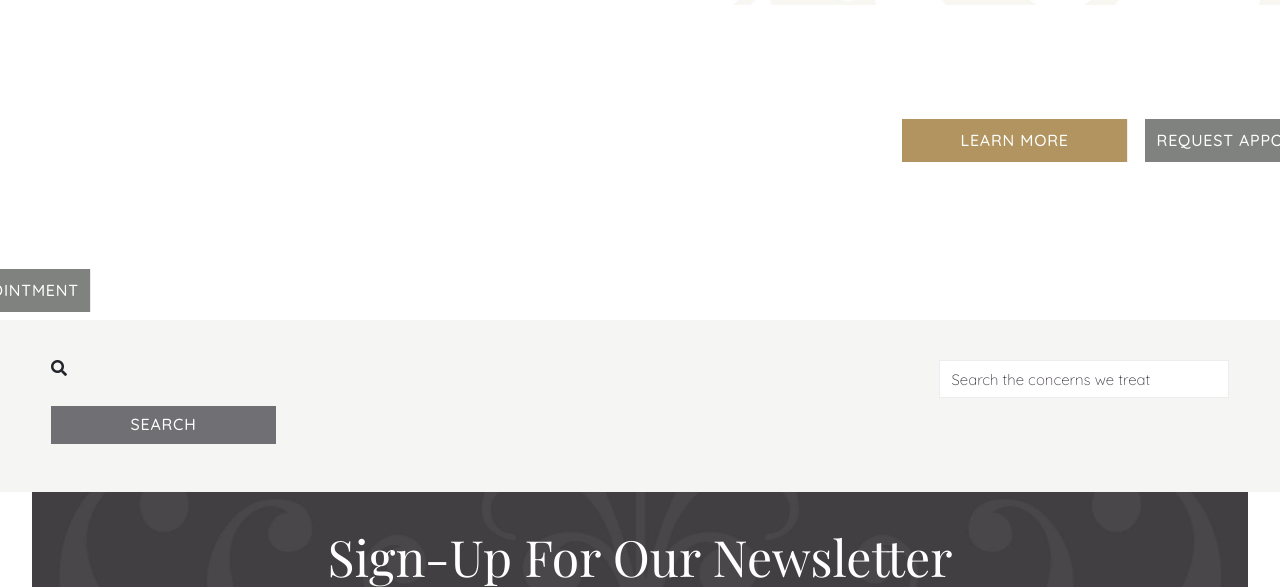
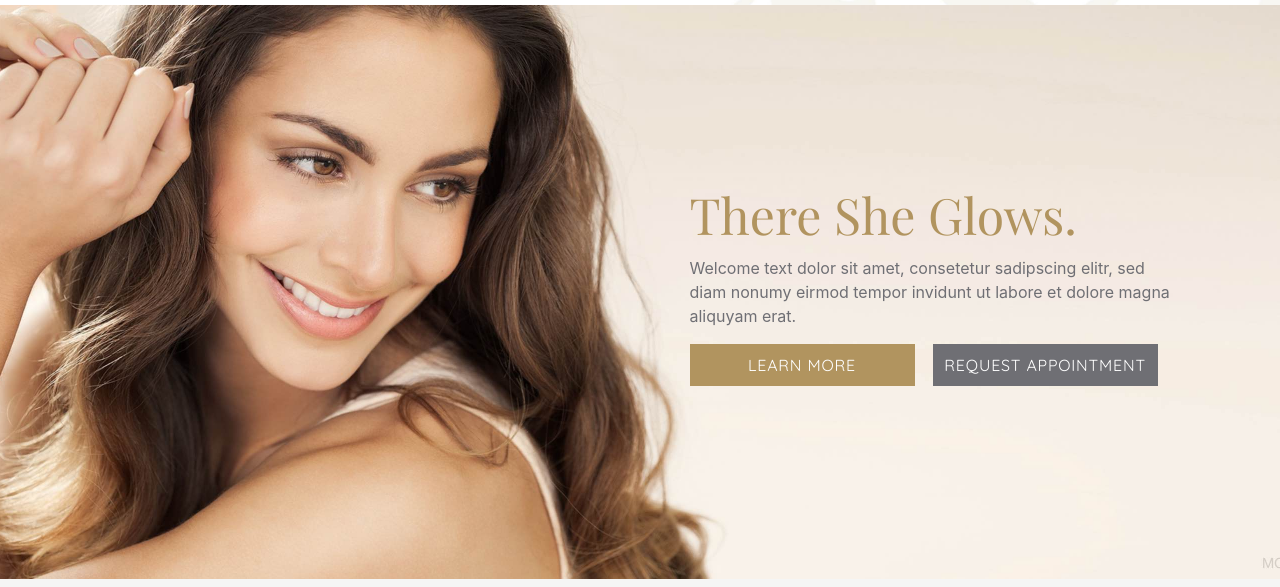
Before and after one commit to drbcreative/Stay_Beautiful-Static, a plain HTML site: page index.html in a window 1280 px wide. Shown: the part 175-762 px from the top of the page. Drawn offline with nearby package versions, Linux system fonts and the light colour scheme; a script that the page names is missing; a web font is replaced by a local one.

Commit message:
hero section complete

```diff
--- a/index.html
+++ b/index.html
@@ -72,7 +72,7 @@
                   <a href="#" class="nav-link" role="button">ABOUT</a>
                 </span>
                 <span
-                  class="nav-item nav-divider d-none d-lg-inline-flex"
+                  class="nav-item nav-divider d-none d-xl-inline-flex"
                 ></span>
                 <span class="nav-item dropdown">
                   <a
@@ -92,7 +92,7 @@
                   </div>
                 </span>
                 <span
-                  class="nav-item nav-divider d-none d-lg-inline-flex"
+                  class="nav-item nav-divider d-none d-xl-inline-flex"
                 ></span>
                 <span class="nav-item dropdown">
                   <a
@@ -113,7 +113,7 @@
                 </span>
 
                 <span
-                  class="nav-item nav-divider d-none d-lg-inline-flex"
+                  class="nav-item nav-divider d-none d-xl-inline-flex"
                 ></span>
                 <span class="nav-item dropdown">
                   <a
@@ -134,19 +134,19 @@
                 </span>
 
                 <span
-                  class="nav-item nav-divider d-none d-lg-inline-flex"
+                  class="nav-item nav-divider d-none d-xl-inline-flex"
                 ></span>
                 <span class="nav-item">
                   <a href="#" class="nav-link" role="button">GALLERY</a>
                 </span>
                 <span
-                  class="nav-item nav-divider d-none d-lg-inline-flex"
+                  class="nav-item nav-divider d-none d-xl-inline-flex"
                 ></span>
                 <span class="nav-item">
                   <a href="#" class="nav-link" role="button">PATIENT INFO</a>
                 </span>
                 <span
-                  class="nav-item nav-divider d-none d-lg-inline-flex"
+                  class="nav-item nav-divider d-none d-xl-inline-flex"
                 ></span>
                 <span class="nav-item">
                   <a href="#" class="nav-link" role="button"
@@ -162,57 +162,26 @@
     </header>
 
     <main>
-      <!-- hero slider -->
+      <!-- hero -->
       <section class="hero">
-        <div class="slide slide-1">
-          <video
-            playsinline="playsinline"
-            autoplay="autoplay"
-            muted="muted"
-            loop="loop"
-            class="d-none d-md-block"
-          >
-            <source src="video/rejuvalife.mp4" type="video/mp4" />
-          </video>
-          <div class="content-wrapper">
-            <div class="slide-info">
-              <h1 class="color-white text-center">
-                Vitality: Inside & Out
-              </h1>
-              <p class="body-copy color-white text-center">
-                Welcome text ut imperdiet ac ante vitae tincidunt. In convallis
-                ut metus quis congue. Lut lacus in arcu ornare mollis.
-              </p>
-              <div class="ui-btn-group">
-                <a href="#" class="ui-btn ui-btn-main">LEARN MORE</a>
-                <a href="#" class="ui-btn ui-btn-light-accent"
-                  >REQUEST APPOINTMENT</a
-                >
-              </div>
-            </div>
-          </div>
-        </div>
-        <div class="slide slide-2">
-          <div class="content-wrapper">
-            <div class="slide-info">
-              <h1 class="color-white text-center">
-                Vitality: Inside & Out
-              </h1>
-              <p class="body-copy color-white text-center">
-                Welcome text ut imperdiet ac ante vitae tincidunt. In convallis
-                ut metus quis congue. Lut lacus in arcu ornare mollis.
-              </p>
-              <div class="ui-btn-group">
-                <a href="#" class="ui-btn ui-btn-main">LEARN MORE</a>
-                <a href="#" class="ui-btn ui-btn-light-accent"
-                  >REQUEST APPOINTMENT</a
-                >
-              </div>
+        <div class="containerish">
+          <div class="section-info">
+            <h2 class="color-main">There She Glows.</h2>
+            <p class="leady-copy color-dark-accent">
+              Welcome text dolor sit amet, consetetur sadipscing elitr, sed diam
+              nonumy eirmod tempor invidunt ut labore et dolore magna aliquyam
+              erat.
+            </p>
+            <div class="ui-btn-group">
+              <a href="#" class="ui-btn ui-btn-main">LEARN MORE</a>
+              <a href="#" class="ui-btn ui-btn-dark-accent"
+                >REQUEST APPOINTMENT</a
+              >
             </div>
           </div>
         </div>
       </section>
-      <!-- /hero slider -->
+      <!-- /hero -->
 
       <!-- search -->
       <section class="search">
@@ -402,7 +371,7 @@
     <script src="js/vendor/jquery.min.js"></script>
     <script src="js/vendor/bootstrap.bundle.min.js"></script>
     <script src="js/vendor/db-animate.min.js"></script>
-    <script src="slick/slick.min.js"></script>
-    <script src="js/slider-init.min.js"></script>
+    <!-- <script src="slick/slick.min.js"></script> -->
+    <!-- <script src="js/slider-init.min.js"></script> -->
   </body>
 </html>
--- a/scss/partials/_buttons.scss
+++ b/scss/partials/_buttons.scss
@@ -8,7 +8,7 @@
 .ui-btn {
   font-family: $font-primary;
   font-size: 1rem;
-  font-weight: 500;
+  font-weight: 400;
   font-style: normal;
   letter-spacing: 0.05rem;
   line-height: 0.9375rem;
--- a/scss/partials/_responsive.scss
+++ b/scss/partials/_responsive.scss
@@ -19,7 +19,7 @@
 @media screen and (min-width: 768px) {
   .ui-btn {
     display: inline-flex;
-    width: 220px;
+    min-width: 220px;
   }
   /* TOPBAR ******************************************************* */
   .topbar {
@@ -50,6 +50,26 @@
     }
   }
   /* HERO ********************************************************* */
+  .hero {
+    background: url("../../img/hero-bg@2x.jpg") center / cover;
+    min-height: 55vh;
+    overflow: hidden;
+    position: relative;
+    padding: 40px 20px;
+    display: flex;
+    align-items: center;
+
+    .containerish {
+      display: grid;
+      grid-template-columns: 1fr 3fr;
+
+      .section-info {
+        grid-column: 2;
+        background: rgba($color-light, 0.8);
+        padding: 2rem;
+      }
+    }
+  }
   /* SEARCH ******************************************************* */
   .search {
     background: $color-light;
@@ -192,6 +212,30 @@
     }
   }
   /* HERO ********************************************************* */
+  .hero {
+    background: url("../../img/hero-bg@2x.jpg") center / cover;
+    min-height: 55vh;
+    overflow: hidden;
+    position: relative;
+    padding: 40px 20px;
+    display: flex;
+    align-items: center;
+
+    .containerish {
+      display: grid;
+      grid-template-columns: 1fr max-content;
+
+      .section-info {
+        grid-column: 2;
+        background: transparent;
+        padding: 0;
+
+        p {
+          max-width: 490px;
+        }
+      }
+    }
+  }
   /* SEARCH ******************************************************* */
   /* BOTOX AND FILLERS ******************************************** */
   /* ABOUT US ***************************************************** */
@@ -231,6 +275,26 @@
     }
   }
   /* HERO ********************************************************* */
+  .hero {
+    background: url("../../img/hero-bg@2x.jpg") center / cover;
+    min-height: 574px;
+
+    .containerish {
+      display: grid;
+      grid-template-columns: 1fr 1fr;
+
+      .section-info {
+        grid-column: 2;
+        background: transparent;
+        padding: 0;
+        justify-self: center;
+
+        p {
+          max-width: 490px;
+        }
+      }
+    }
+  }
   /* SEARCH ******************************************************* */
   /* BOTOX AND FILLERS ******************************************** */
   /* ABOUT US ***************************************************** */
--- a/scss/partials/_sections.scss
+++ b/scss/partials/_sections.scss
@@ -15,8 +15,13 @@ section {
 /* HERO SECTION */
 /* -------------------------------------------------------------------------- */
 .hero {
+  background: url("../../img/hero-bg@2x.jpg") center right / cover;
+  min-height: 65vh;
   overflow: hidden;
   position: relative;
+  padding: 40px 20px;
+  display: flex;
+  align-items: center;
 }
 
 /* -------------------------------------------------------------------------- */
--- a/scss/partials/_typography.scss
+++ b/scss/partials/_typography.scss
@@ -88,7 +88,7 @@ h6 {
 .lead-copy {
   font-family: $font-primary;
   font-size: 1.25rem; // 20px
-  line-height: 40px;
+  line-height: 35px;
   font-weight: 300;
 }
 
```
Also changed, not shown: css/theme.min.css.
